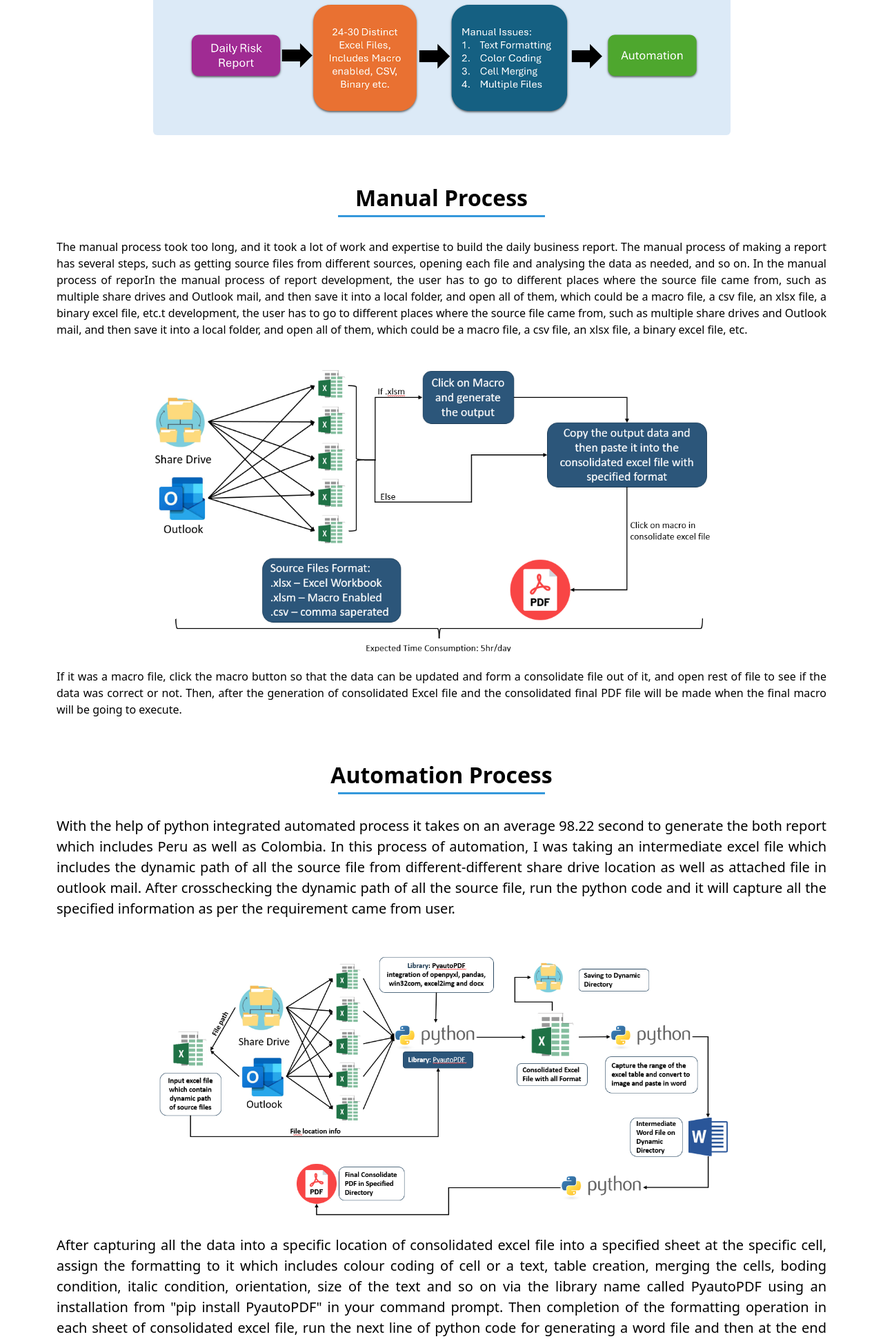
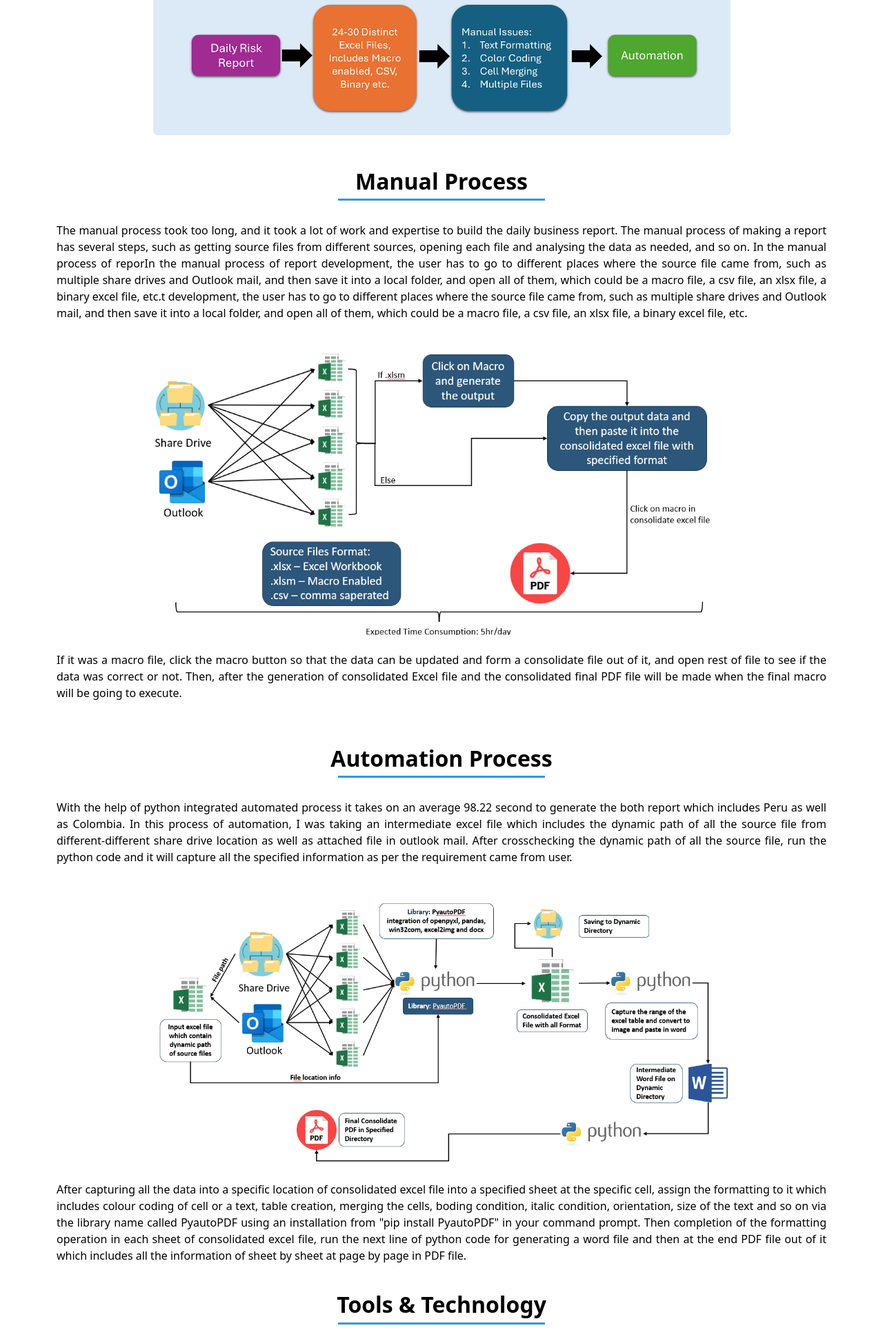
Before and after one commit to shaileshsuthar675/Legacy-Portfolio-Site, a Flask app: page /jpmc-project in a window 1280 px wide. Shown: the part 1164-3106 px from the top of the page at 69% size. Run offline with Flask 3, Linux system fonts and the light colour scheme.

Commit message:
updated the font size

```diff
--- a/templates/jpmc-project/2-Manual-process.html
+++ b/templates/jpmc-project/2-Manual-process.html
@@ -1,5 +1,3 @@
-<br>
-
 <div id="manual-process">
     <br>
     <div class="container pb-0 px-0">
--- a/templates/jpmc-project/3-Automation-process.html
+++ b/templates/jpmc-project/3-Automation-process.html
@@ -2,7 +2,7 @@
     <br>
     <div class="container pb-0 px-0">
         <h2 class="subheading-title mb-3 py-4">Automation Process</h2>
-        <p class="paragraph fs-5 text-black">
+        <p class="paragraph fs-6 text-black">
             With the help of python integrated automated process it takes on an average 98.22 second to
             generate the both report which includes Peru as well as Colombia. In this process of
             automation, I was taking an intermediate excel file which includes the dynamic path of all the
@@ -18,7 +18,7 @@
     </div>
     <br>
     <div class="container pb-0 px-0">
-        <p class="paragraph fs-5 text-black">
+        <p class="paragraph fs-6 text-black">
             After capturing all
             the data into a specific location of consolidated excel file into a specified sheet at the specific
             cell, assign the formatting to it which includes colour coding of cell or a text, table creation,
--- a/templates/jpmc-project/5-LibraryInstallation.html
+++ b/templates/jpmc-project/5-LibraryInstallation.html
@@ -1,7 +1,7 @@
 <div id="Library-Installation">
     <h2 class="subheading-title mb-3 py-4">PyautoPDF Installation</h2>
     <br>
-    <div class="text-black fs-5 paragraph">
+    <div class="text-black fs-6 paragraph">
         <p><span class="fw-bold">PyautoPDF</span> is a Python library designed to automate daily risk report generation,
             transforming a time-intensive manual
             process (five to six hours) into an efficient and streamlined workflow. This library removes dependencies on
--- a/templates/jpmc-project/6-SampleCode.html
+++ b/templates/jpmc-project/6-SampleCode.html
@@ -1,7 +1,7 @@
 <div id="Sample-Code">
     <h2 class="subheading-title mb-3 py-4">Sample Code</h2>
     <br>
-    <div class="text-black fs-5 paragraph">
+    <div class="text-black fs-6 paragraph">
         <p>
             The Python Standard Library is a set of pre-written script modules that may be imported
             into a Python application to speed up and streamline routine tasks. You can utilise them
--- a/templates/jpmc-project/7-Benefits.html
+++ b/templates/jpmc-project/7-Benefits.html
@@ -1,6 +1,6 @@
 <div id="Benefits">
     <h2 class="subheading-title mb-3 py-4">Benefits</h2>
-    <div class="text-black fs-5 paragraph">
+    <div class="text-black fs-6 paragraph">
         <p>PiP repository is the great open source platform through which anyone can use it freely. Pip is
             the default package manager for Python. It enables the installation and administration of
             packages that are not a part of the Python standard library. The creation of PyautoPDF library
```
